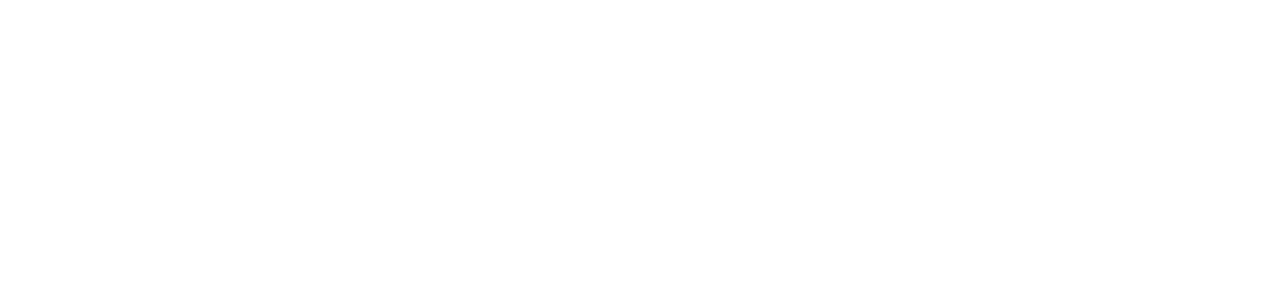
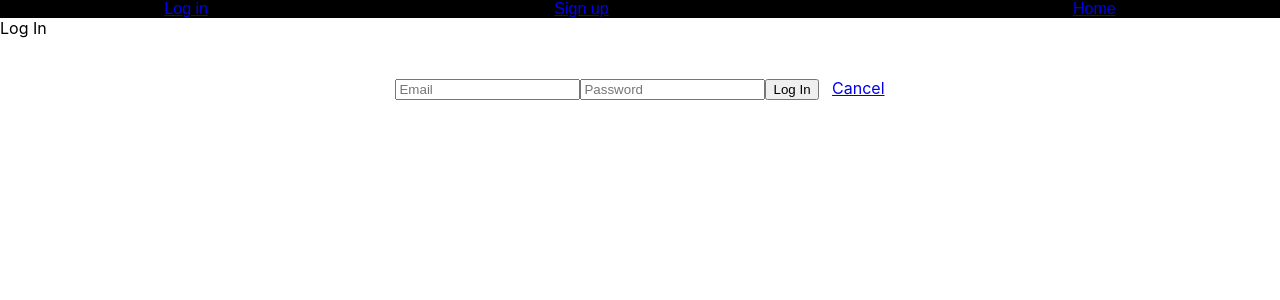
Before and after one commit to isama22/demarcate, a React (Create React App) app: page /login in a window 1280 px wide. Shown: the top 300 px of the page. Built offline with nearby package versions, Linux system fonts and the light colour scheme.

Commit message:
nav bar up

```diff
--- a/src/components/App/App.js
+++ b/src/components/App/App.js
@@ -5,13 +5,14 @@
 import Dana2 from '../../pages/Dana/Dana2/Dana2.js'
 import Dana3 from '../../pages/Dana/Dana3/Dana3.js'
 import Endpage1 from '../../components/Endpage1/Endpage1.js'
-
+import SignupPage from '../SignupPage/SignupPage';
+import LoginPage from '../LoginPage/LoginPage';
 import { BrowserRouter as Router, Route } from "react-router-dom";
 
 class App extends React.Component {
   constructor(props) {
     super(props);
-    this.state={
+    this.state = {
       lines: [],
       newLine: "",
       formInvalid: true,
@@ -24,12 +25,12 @@
     if (!this.formRef.current.checkValidity()) return;
     this.setState((state) => ({
       lines: [...state.lines, state.newLine],
-      newLine: {line: ""},
+      newLine: { line: "" },
     }));
   };
 
   handleChange = (e) => {
-    const newLine = {...this.state.newLine}
+    const newLine = { ...this.state.newLine }
     newLine[e.target.name] = e.target.value;
     e.persist();
     this.setState({
@@ -42,7 +43,7 @@
     return (
       <div className="App">
         <Router>
-          <Route exact path='/' render={(props) =>(
+          <Route exact path='/' render={(props) => (
             <Home {...props}
             />
           )}
@@ -65,6 +66,17 @@
               {...props} />
           )}
           />
+          <Route exact path='/signup' render={({ history }) =>
+            <SignupPage
+              history={history}
+
+            />
+          } />
+          <Route exact path='/login' render={() =>
+            <LoginPage
+
+            />
+          } />
         </Router>
       </div>
     );
--- a/src/components/LoginPage/LoginPage.js
+++ b/src/components/LoginPage/LoginPage.js
@@ -0,0 +1,49 @@
+import React, { Component } from 'react';
+import { Link } from 'react-router-dom';
+// import './LoginPage.css';
+import Navbar from '../../components/Navbar/Navbar';
+
+class LoginPage extends Component {
+
+  state = {
+    email: '',
+    pw: ''
+  };
+
+  handleChange = (e) => {
+    // TODO: implement in an elegant way
+  }
+
+  handleSubmit = (e) => {
+    e.preventDefault();
+  }
+
+  render() {
+    return (
+      <div className="LoginPage">
+          <Navbar />
+        <header className="header-footer">Log In</header>
+        <form className="form-horizontal" onSubmit={this.handleSubmit} >
+          <div className="form-group">
+            <div className="col-sm-12">
+              <input type="email" className="form-control" placeholder="Email" value={this.state.email} name="email" onChange={this.handleChange} />
+            </div>
+          </div>
+          <div className="form-group">
+            <div className="col-sm-12">
+              <input type="password" className="form-control" placeholder="Password" value={this.state.pw} name="pw" onChange={this.handleChange} />
+            </div>
+          </div>
+          <div className="form-group">
+            <div className="col-sm-12 text-center">
+              <button className="btn btn-default">Log In</button>&nbsp;&nbsp;&nbsp;
+              <Link to='/'>Cancel</Link>
+            </div>
+          </div>
+        </form>
+      </div>
+    );
+  }
+}
+
+export default LoginPage;
--- a/src/components/Navbar/Navbar.js
+++ b/src/components/Navbar/Navbar.js
@@ -6,8 +6,6 @@
 const NavBar = (props) => {
     const nav = props.user ?
         <div className="nav">
-            <Link to="/" className="home">Home</Link>
-            &nbsp;&nbsp;&nbsp;&nbsp;&nbsp;
             <Link to='' onClick={props.handleLogout}>Log out</Link>
             {/* <Link to="/endpage1">endpage1</Link> */}
             <span>logged in as: {props.user.name}</span>
@@ -17,6 +15,7 @@
             <Link to='/login'>Log in</Link>
             &nbsp;&nbsp;&nbsp;&nbsp;
             <Link to='/signup'>Sign up</Link>
+            <Link to="/" className="home">Home</Link>
         </div>
     return (
         <div className='NavBar'>
--- a/src/components/SignupForm/SignupForm.js
+++ b/src/components/SignupForm/SignupForm.js
@@ -1,6 +1,7 @@
 import React, { Component } from 'react';
 import { Link } from 'react-router-dom';
-import './signup.css';
+// import './signup.css';
+import Navbar from '../../components/Navbar/Navbar';
 import userService from '../../utils/userService';
 
 class SignupForm extends Component {
@@ -47,6 +48,7 @@
   render() {
     return (
       <>
+      <Navbar />
       <header className="header-footer">Sign Up</header>
       <div className="signup">
         <form className="form-horizontal" onSubmit={this.handleSubmit} >
--- a/src/pages/Home/Home.js
+++ b/src/pages/Home/Home.js
@@ -1,11 +1,13 @@
 import React from 'react';
 import './Home.css';
 import Enterpage from '../../pages/Enterpage/Enterpage.js'
+import Navbar from '../../components/Navbar/Navbar';
 import { BrowserRouter as Router, Route, Link } from 'react-router-dom';
 
 const Home = (props) => {
   return (
     <div className="Home">
+       <Navbar />
           <br></br><br></br><br></br>
       <div className="home-img">
         <div className="home-div">
```
Lines whose indentation alone changed are shown as unchanged.
